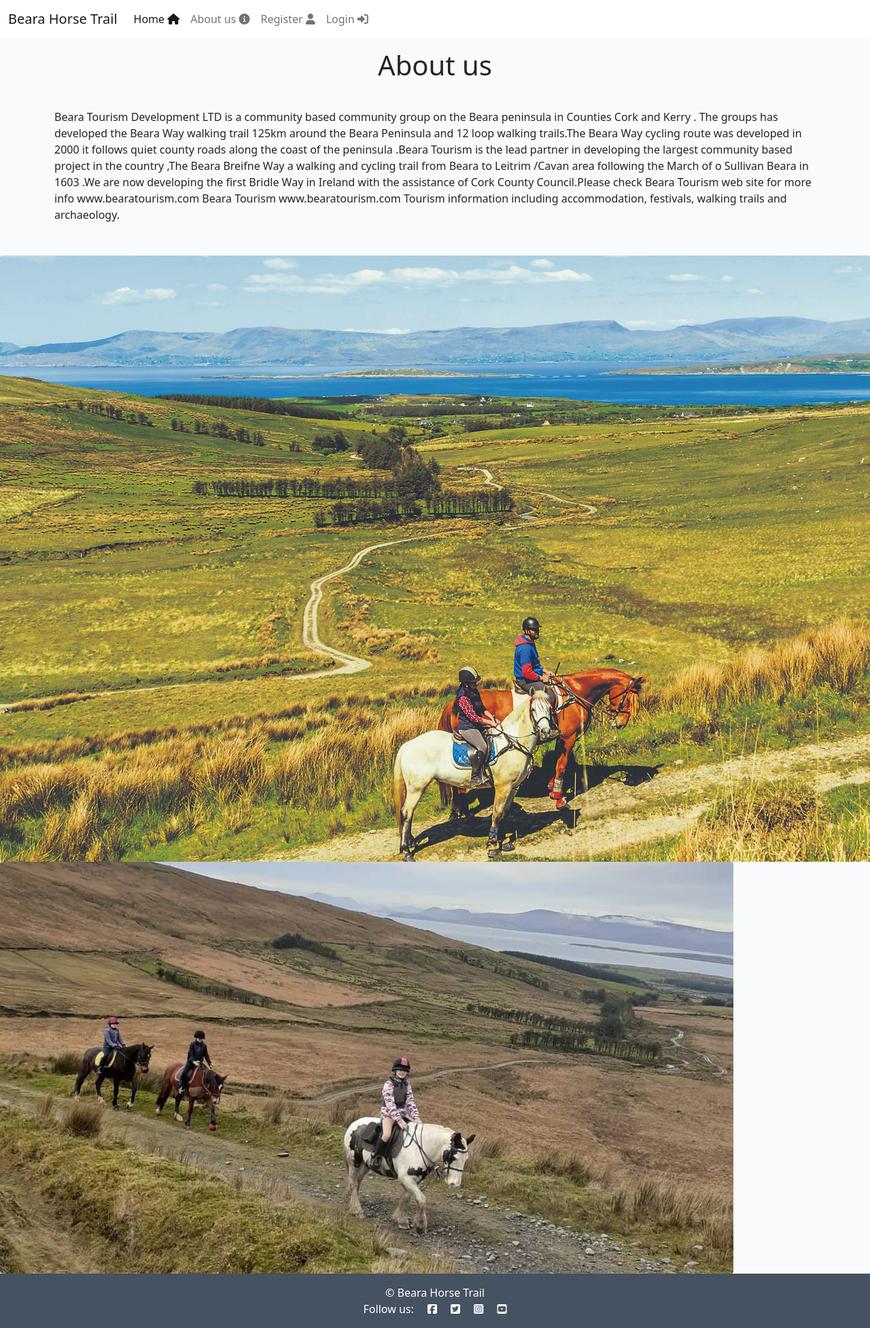
After one commit to CathalShandon/beara-bridle, a Django app: page /aboutus/ in a window 1280 px wide; the page is wider, and only the part inside the window is pictured. The commit adds this page. Shown: that part at 68% size. Run offline with Django 3.2, Linux system fonts and the light colour scheme; some libraries are stand-ins or nearby versions.

Commit message:
Add info to aboutus.html

```diff
--- a/static/css/style.css
+++ b/static/css/style.css
@@ -1,5 +1,10 @@
 body {
     background-color: #F9FAFC;
+}
+.header {
+    position: relative;
+    text-align: center;
+    padding-top: 1rem;
 }
 
 .brand {
@@ -89,6 +94,14 @@ body {
     z-index: 100;
 }
 
+.info {
+    padding: 2rem 5rem 2rem 5rem
+}
+.info-img {
+    width: 40%;
+    height: 50%;
+
+}
 .post-link {
     text-decoration: none;
     color: #445261;
--- /dev/null
+++ b/templates/aboutus.html
@@ -0,0 +1,15 @@
+{% extends "base.html" %}
+
+{% block content %}
+<h1 class="header">About us</h1>
+<p class="info">Beara Tourism Development LTD  is a community based community group  on the Beara peninsula  in Counties Cork and Kerry .
+    The groups has developed the Beara Way walking trail 125km around the Beara Peninsula  and 12 loop walking trails.The Beara Way cycling route was developed in  2000 it follows quiet county roads along the coast of the peninsula .Beara Tourism is the lead partner in developing the largest  community based project  in the country ,The Beara Breifne Way a walking and cycling trail from Beara  to Leitrim /Cavan area  following  the March of o Sullivan Beara in 1603 .We are now developing the first Bridle Way in Ireland  with the assistance of Cork County Council.Please check Beara Tourism web site for more info www.bearatourism.com
+    Beara Tourism
+    www.bearatourism.com
+    Tourism information including accommodation, festivals, walking trails and archaeology.</p>
+<div>
+    <img src="/static/images/S32.jpg" alt="man and woman on two separete horses" class="rounded float-left">
+    <img src="/static/images/S33.jpg" alt="children on horses" class="rounded float-right">
+</div>
+
+{%endblock%}
--- a/templates/base.html
+++ b/templates/base.html
@@ -40,7 +40,7 @@
                         <a class="nav-link active" aria-current="page" href="{% url 'home' %}">Home <i class="fa-solid fa-house"></i></a>
                     </li>
                     <li class="nav-item">
-                        <a class="nav-link" href="#">About us <i class="fa-solid fa-circle-info"></i></a>
+                        <a class="nav-link" href="{% url 'aboutus' %}">About us <i class="fa-solid fa-circle-info"></i></a>
                     </li>
                     {% if user.is_authenticated %}
                     <li class="nav-item">
--- a/trail/urls.py
+++ b/trail/urls.py
@@ -1,9 +1,14 @@
+"""
+Imports
+# 3rd party:
+"""
+from django.urls import path
 from . import views
-from django.urls import path
 
 
 urlpatterns = [
     path('', views.PostList.as_view(), name='home'),
+    path("aboutus/", views.AboutUs, name="aboutus"),
     path('<slug:slug>/', views.PostDetail.as_view(), name='post_detail'),
-    path('like/<slug:slug>', views.PostLike.as_view(), name='post_like')
+    path('like/<slug:slug>', views.PostLike.as_view(), name='post_like'),
 ]
--- a/trail/views.py
+++ b/trail/views.py
@@ -76,3 +76,15 @@ class PostLike(View):
             post.likes.add(request.user)
 
         return HttpResponseRedirect(reverse('post_detail', args=[slug]))
+
+
+
+def AboutUs(request):
+    """
+         Renders the about us page
+        Args:
+        request (object): HTTP request object.
+        Returns:
+        render about us page
+    """
+    return render(request, 'aboutus.html')
```
Also changed, not shown: static/images/S32.jpg (added), static/images/S33.jpg (added).
